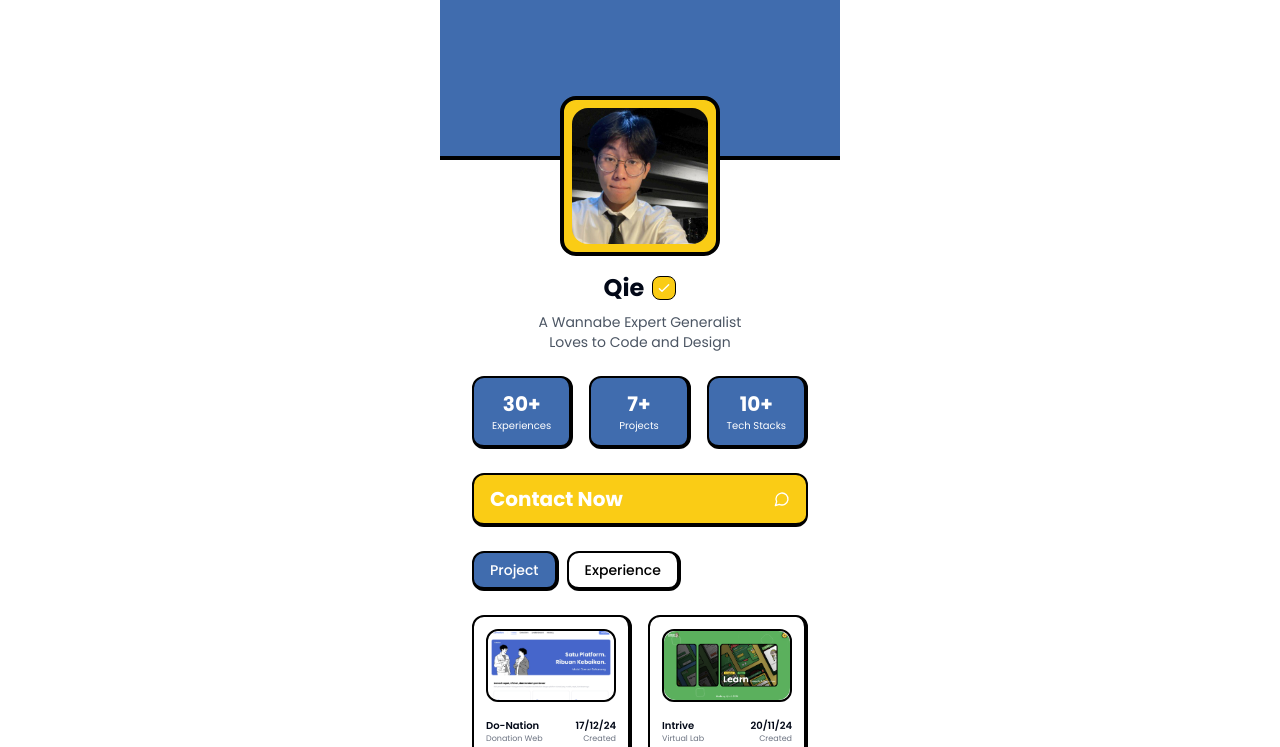
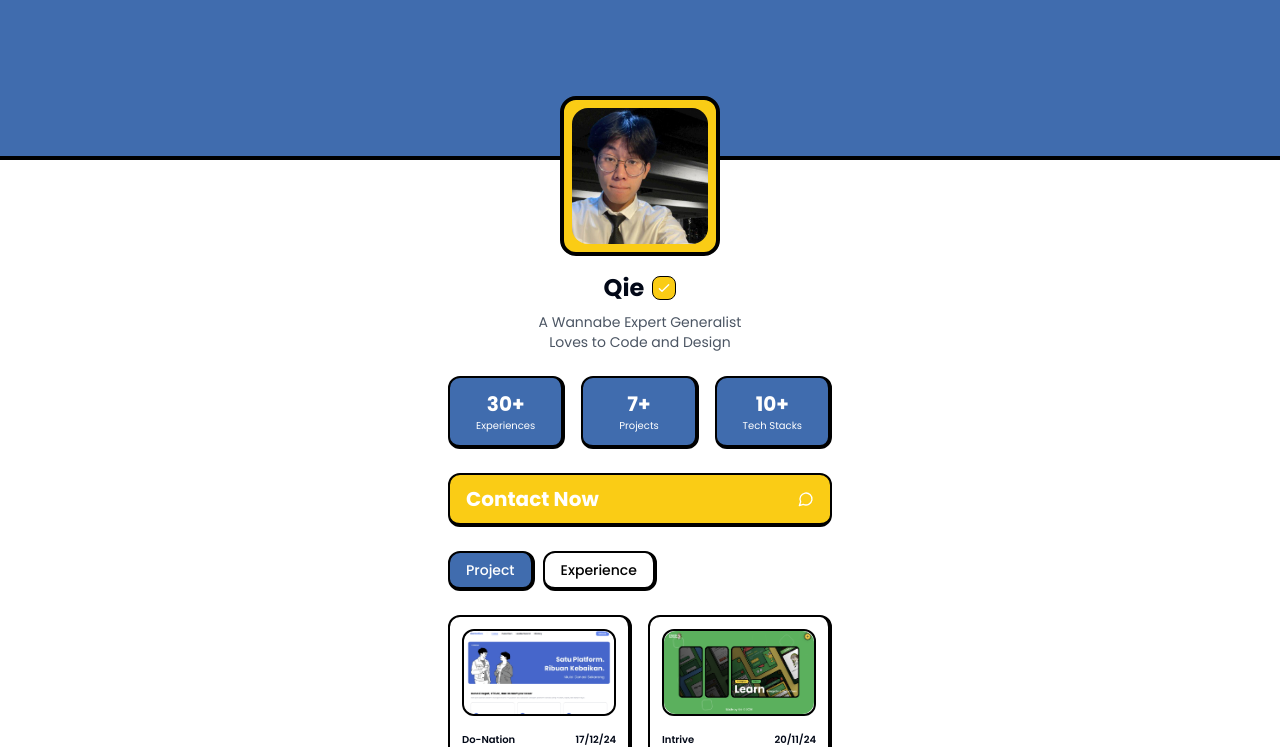
Before and after one commit to qiewi/porto, a Next.js app: page / in a window 1280 px wide. Shown: the top 747 px of the page. Built offline with nearby package versions, Linux system fonts and the light colour scheme.

Commit message:
feat: adjusted page width

```diff
--- a/src/app/page.tsx
+++ b/src/app/page.tsx
@@ -39,7 +39,7 @@ export default function Home() {
   }, [visibleSections]);
 
   return (
-    <main className="w-full h-full md:max-w-[400px] bg-white flex flex-col items-center justify-start gap-y-8">
+    <main className="w-full h-full bg-white flex flex-col items-center justify-start gap-y-8">
       <div className="w-full">
         {/* Header Background */}
         <div className="h-40 bg-[#406CAE] relative border-b-4 border-black" />
```
